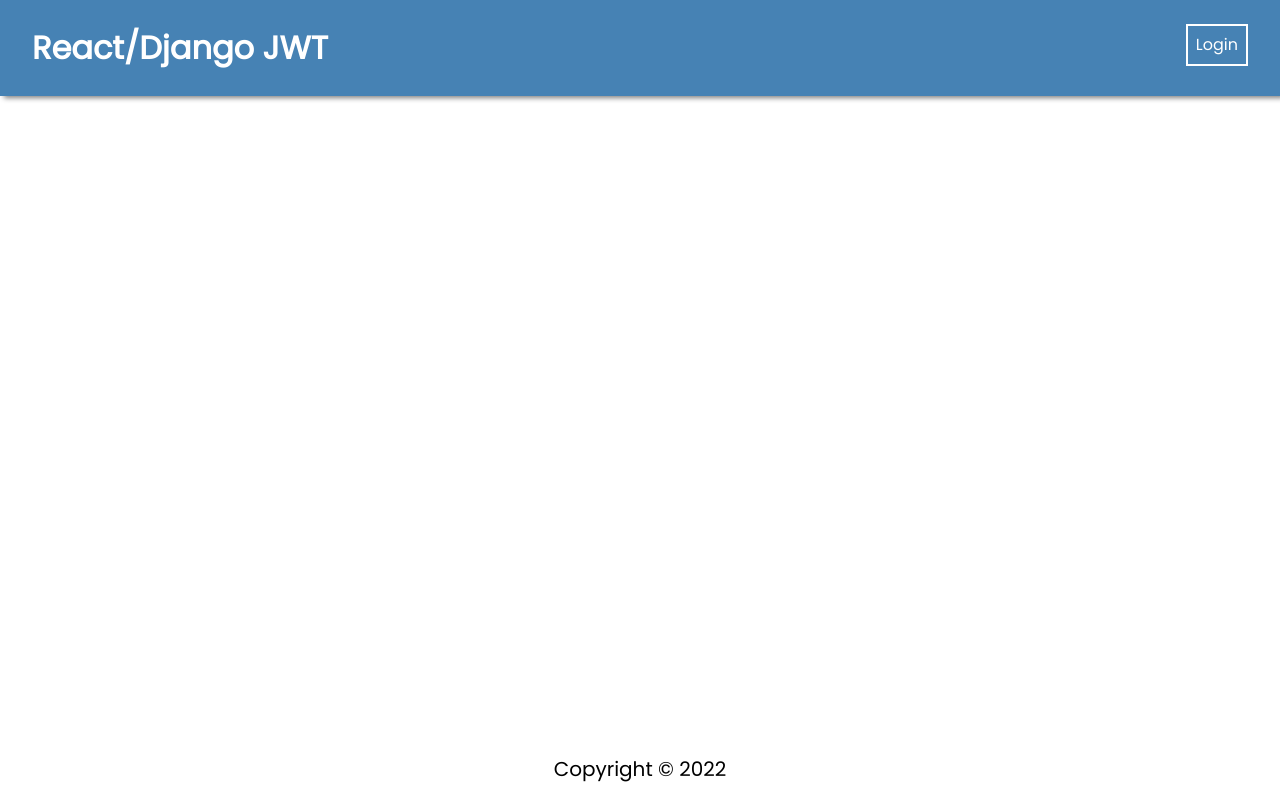
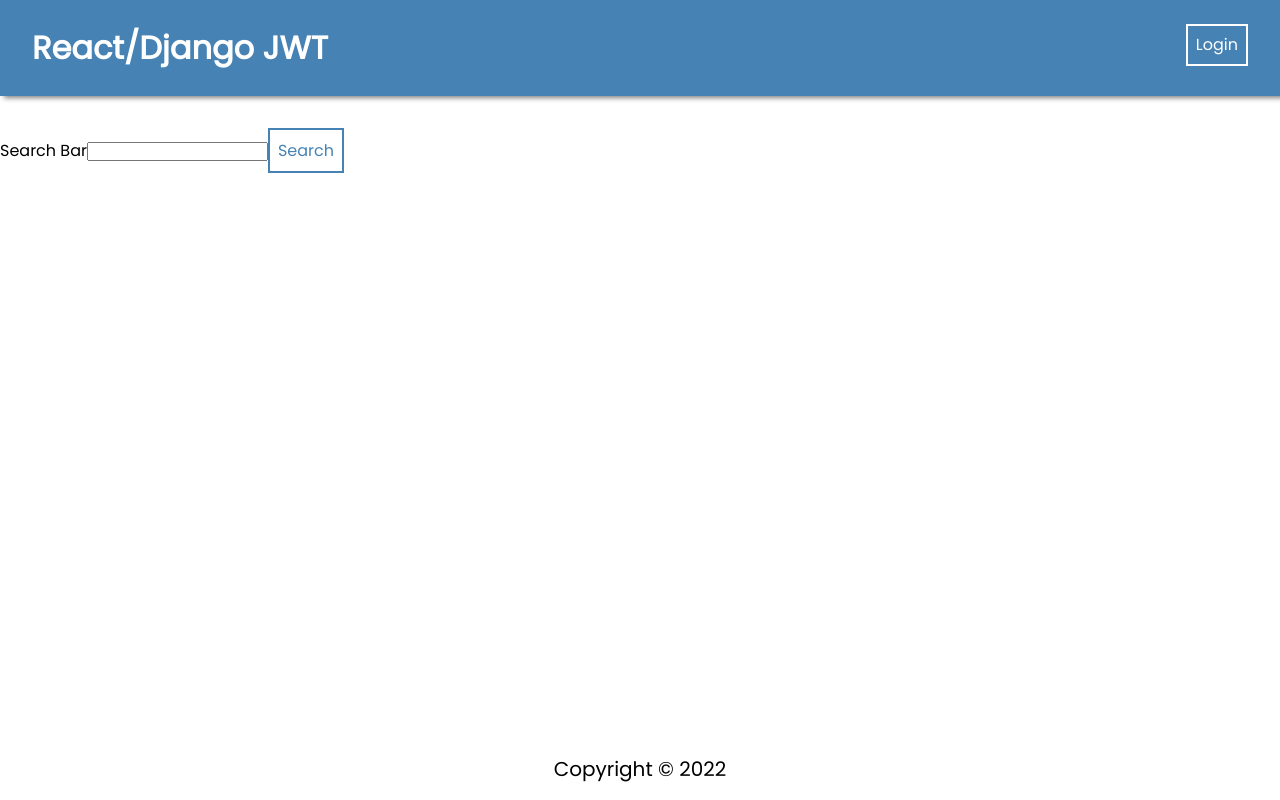
Before and after one commit to lisaloyd/YouTube-Project, a React (Create React App) app in the folder frontend/: page /search in a window 1280 px wide. Built offline with nearby package versions, Linux system fonts and the light colour scheme.

Commit message:
Created function to call and store results from SearchBar.

```diff
--- a/frontend/src/App.js
+++ b/frontend/src/App.js
@@ -45,7 +45,7 @@ function App() {
         />
         <Route path="/register" element={<RegisterPage />} />
         <Route path="/login" element={<LoginPage />} />
-        <Route path="/search/: searchTerm" element={<SearchPage />} />
+        <Route path="/search" element={<SearchPage />} />
         <Route path="/video" element={<VideoPage />} />
         {/* <Route path="/search" element={<SearchBar />} /> */}
       </Routes>
--- a/frontend/src/components/SearchBar/SearchBar.jsx
+++ b/frontend/src/components/SearchBar/SearchBar.jsx
@@ -1,17 +1,24 @@
-import React, { useState } from 'react';
+import React, { useState } from "react";
 
+const SearchBar = ({ getSearchResults }) => {
+  const [searchTerm, setSearchTerm] = useState("");
 
-const SearchBar = ({}) => {
-    const [searchTerm, setSearchTerm] = useState('');
+  const handleSubmit = (event) => {
+    event.preventDefault();
+    getSearchResults(searchTerm);
+  };
 
-
-return (
-        <div>
-            <label>Search Bar</label>
-            <input type='search' value={searchTerm} onChange={event => setSearchTerm(event.target.value)} />
-            <button>Search</button>
-        </div>
-     );
-}
+  return (
+    <form onSubmit={handleSubmit}>
+      <label>Search Bar</label>
+      <input
+        type="search"
+        value={searchTerm}
+        onChange={(event) => setSearchTerm(event.target.value)}
+      />
+      <button>Search</button>
+    </form>
+  );
+};
 
 export default SearchBar;
--- a/frontend/src/components/SearchPage/SearchPage.jsx
+++ b/frontend/src/components/SearchPage/SearchPage.jsx
@@ -1,32 +1,24 @@
-import SearchBar from '../SearchBar/SearchBar';
-import React, { useState, useEffect } from 'react';
-import axios from 'axios';
-
-
-
+import SearchBar from "../SearchBar/SearchBar";
+import React, { useState, useEffect } from "react";
+import axios from "axios";
 
 const SearchPage = ({}) => {
+  const [searchResults, setSearchResults] = useState([]);
 
   async function getSearchResults(searchTerm) {
     const response = await axios.get(
       `https://youtube.googleapis.com/youtube/v3/search?part=snippet&maxResults=15&q=${searchTerm}&key=AIzaSyDhid3_YGqPg3ipv8CKkZMgLNumzoxp7y4`
     );
+    setSearchResults(response.data.items);
   }
-
-    useEffect(() => {
-        getSearchResults('')
-    }, [])
 
   return (
     <div>
-            <div>
-                <SearchBar/>
-            </div>
-            <div>
+      <SearchBar getSearchResults={getSearchResults} />
 
-            </div>
+      <div></div>
     </div>
   );
-}
+};
 
 export default SearchPage;
```
Lines whose indentation alone changed are shown as unchanged.
